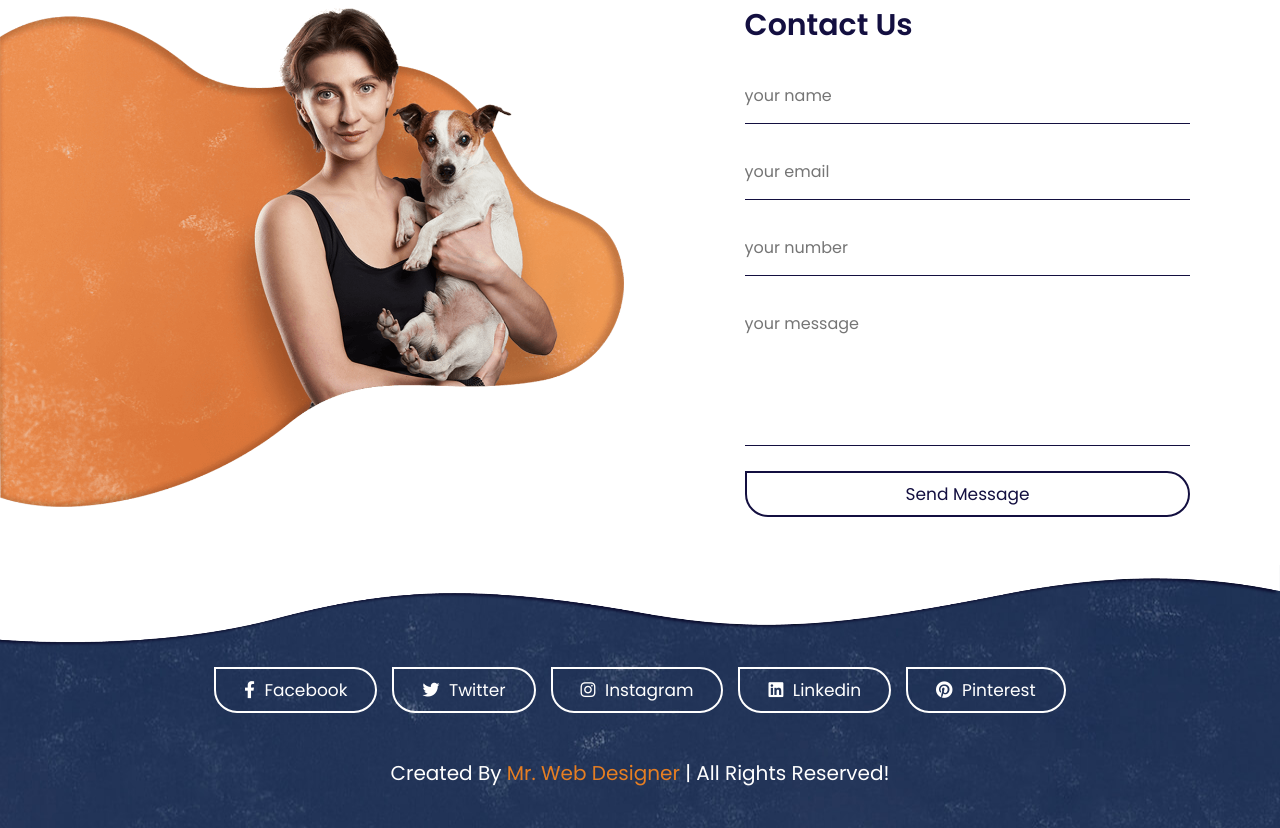
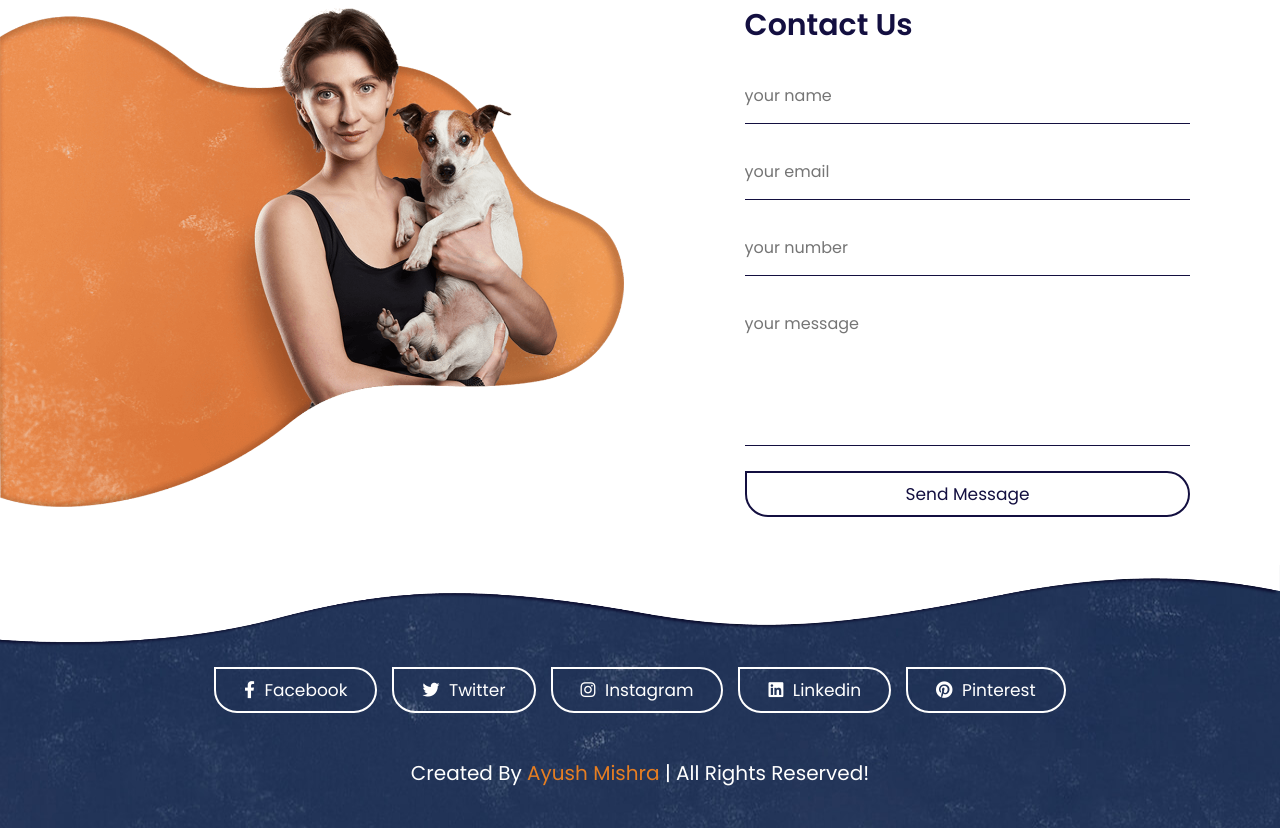
Before and after one commit to helloayush07/animal-, a plain HTML site: page index.html in a window 1280 px wide. Shown: the part 5036-5864 px from the top of the page. Drawn offline with Linux system fonts and the light colour scheme.

Commit message:
Update index.html

```diff
--- a/index.html
+++ b/index.html
@@ -361,7 +361,7 @@
         <a href="#" class="btn"> <i class="fab fa-pinterest"></i> pinterest </a>
     </div>
 
-    <div class="credit"> created by <span> mr. web designer </span> | all rights reserved! </div>
+    <div class="credit"> created by <span>Ayush Mishra </span> | all rights reserved! </div>
 
 </section>
 
```
